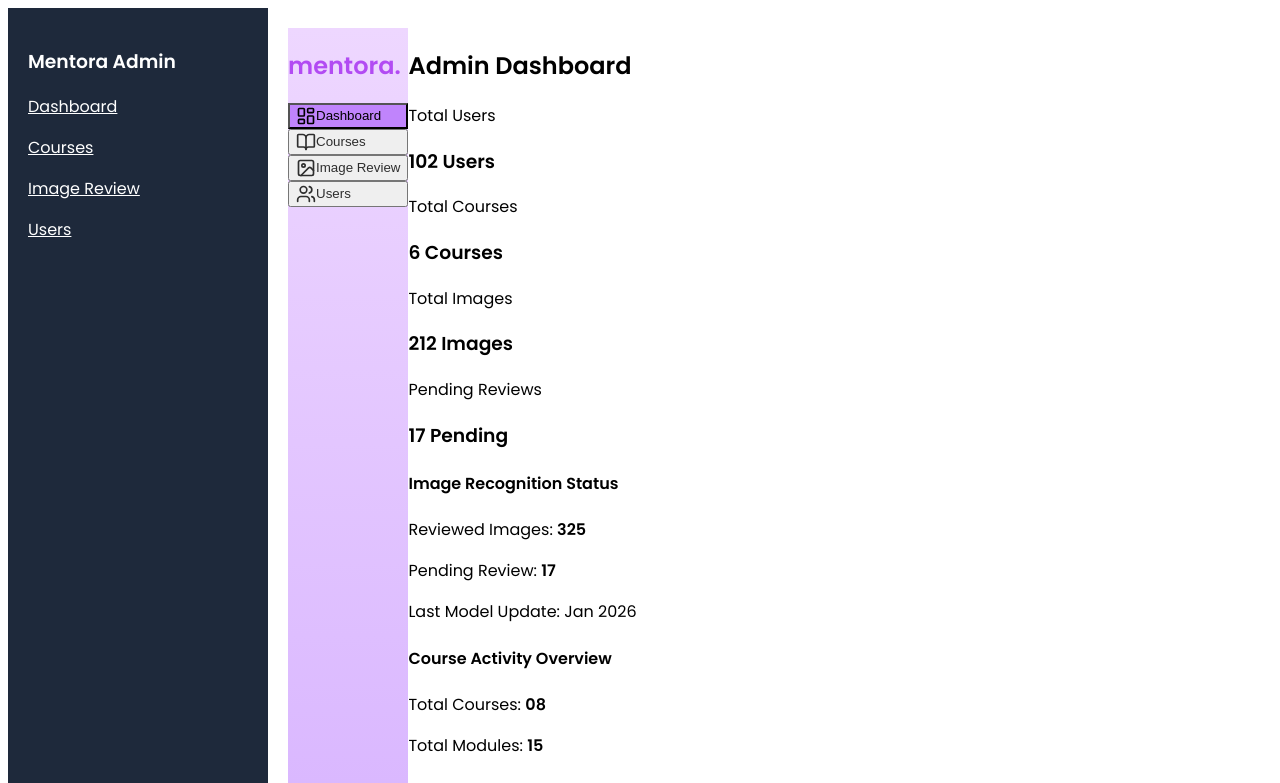
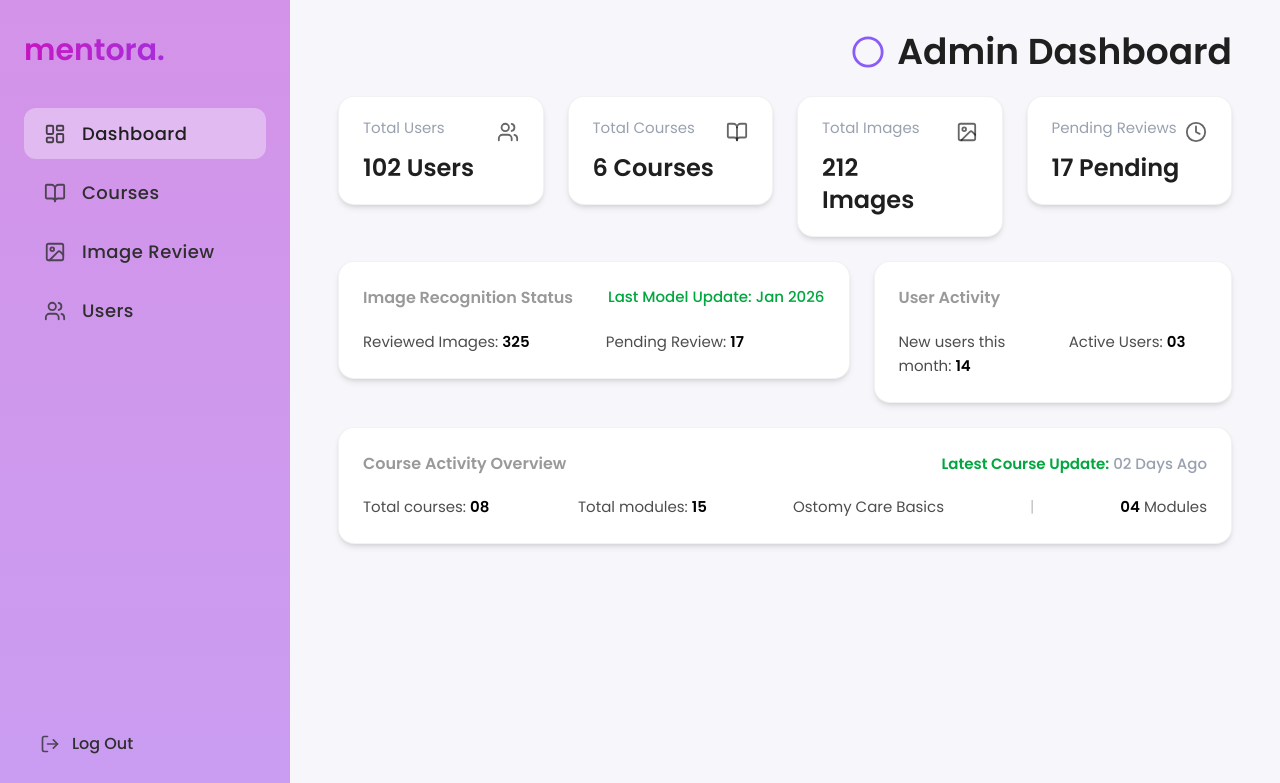
Before and after one commit to muijayaweera/mentora-admin-web, a React (Vite) app: page / in a window 1280 px wide. Shown: the top 783 px of the page. Built offline with nearby package versions, Linux system fonts and the light colour scheme; the HTML template or start-up script is replaced by a standard one.

Commit message:
dashboard updates

```diff
--- a/postcss.config.js
+++ b/postcss.config.js
@@ -1,6 +1,6 @@
 export default {
   plugins: {
-    '@tailwindcss/postcss': {},
+    "@tailwindcss/postcss": {},
     autoprefixer: {},
   },
 };
--- a/src/App.jsx
+++ b/src/App.jsx
@@ -4,7 +4,7 @@ import Dashboard from "./pages/Dashboard";
 import Courses from "./pages/Courses";
 import ImageReview from "./pages/ImageReview";
 import Users from "./pages/Users";
-import Layout from "./components/Layout";
+import AdminLayout from "./layouts/AdminLayout";
 
 function App() {
   const isAuthenticated = true; // temporary
@@ -14,23 +14,16 @@ function App() {
       <Routes>
         <Route path="/login" element={<Login />} />
 
-        <Route
-          path="/*"
-          element={
-            isAuthenticated ? (
-              <Layout>
-                <Routes>
-                  <Route path="/" element={<Dashboard />} />
-                  <Route path="/courses" element={<Courses />} />
-                  <Route path="/images" element={<ImageReview />} />
-                  <Route path="/users" element={<Users />} />
-                </Routes>
-              </Layout>
-            ) : (
-              <Navigate to="/login" />
-            )
-          }
-        />
+        {isAuthenticated ? (
+          <Route element={<AdminLayout />}>
+            <Route path="/" element={<Dashboard />} />
+            <Route path="/courses" element={<Courses />} />
+            <Route path="/imagereview" element={<ImageReview />} />
+            <Route path="/users" element={<Users />} />
+          </Route>
+        ) : (
+          <Route path="*" element={<Navigate to="/login" />} />
+        )}
       </Routes>
     </Router>
   );
--- a/src/components/Layout.jsx
+++ /dev/null
@@ -1,21 +0,0 @@
-import { Link } from "react-router-dom";
-
-export default function Layout({ children }) {
-  return (
-    <div style={{ display: "flex", minHeight: "100vh" }}>
-      <aside style={{ width: "220px", background: "#1e293b", color: "#fff", padding: "20px" }}>
-        <h3>Mentora Admin</h3>
-        <nav>
-          <p><Link to="/" style={{ color: "#fff" }}>Dashboard</Link></p>
-          <p><Link to="/courses" style={{ color: "#fff" }}>Courses</Link></p>
-          <p><Link to="/images" style={{ color: "#fff" }}>Image Review</Link></p>
-          <p><Link to="/users" style={{ color: "#fff" }}>Users</Link></p>
-        </nav>
-      </aside>
-
-      <main style={{ flex: 1, padding: "20px" }}>
-        {children}
-      </main>
-    </div>
-  );
-}
--- a/src/components/Sidebar.jsx
+++ b/src/components/Sidebar.jsx
@@ -1,50 +1,60 @@
 import { LayoutDashboard, BookOpen, Image, Users, LogOut } from "lucide-react";
+import { NavLink } from "react-router-dom";
 
-export default function Sidebar({ active = "Dashboard" }) {
+export default function Sidebar() {
   const items = [
-    { name: "Dashboard", icon: LayoutDashboard },
-    { name: "Courses", icon: BookOpen },
-    { name: "Image Review", icon: Image },
-    { name: "Users", icon: Users },
+    { name: "Dashboard", icon: LayoutDashboard, path: "/" },
+    { name: "Courses", icon: BookOpen, path: "/courses" },
+    { name: "Image Review", icon: Image, path: "/imagereview" },
+    { name: "Users", icon: Users, path: "/users" },
   ];
 
   return (
-    <aside className="h-screen w-64 bg-gradient-to-b from-[#EED7FF] to-[#D9B6FF] font-['Poppins'] flex flex-col justify-between">
-      <div>
+    <aside className="h-screen w-[290px] bg-gradient-to-b from-[#D393E8] to-[#CA9DF2] flex flex-col px-6 py-8">
       {/* Logo */}
-        <div className="px-8 pt-8 pb-10">
-          <h1 className="text-3xl font-medium text-[#B24BF3] tracking-wide">mentora.</h1>
+      <div className="mb-10">
+        <h1 className="text-3xl font-semibold bg-gradient-to-r from-[#C613C1] to-[#902FED] bg-clip-text text-transparent">
+          mentora.
+        </h1>
       </div>
 
-        {/* Navigation */}
-        <nav className="space-y-2 px-4">
-          {items.map(({ name, icon: Icon }) => (
-            <button
+      {/* Nav */}
+      <nav className="flex flex-col gap-2">
+        {items.map(({ name, icon: Icon, path }) => (
+          <NavLink
             key={name}
-              className={`w-full flex items-center gap-3 px-4 py-3 rounded-xl text-left transition \
-                ${active === name
-                  ? "bg-[#C084FC] text-white shadow"
-                  : "text-[#2E2E2E] hover:bg-white/40"}`}
+            to={path}
+            end={path === "/"}
+            className={({ isActive }) =>
+              [
+                "group no-underline relative",
+                "flex items-center gap-4",
+                "px-5 py-3 rounded-xl",
+                "text-[18px] font-medium",
+                "transition",
+                isActive
+                  ? "bg-white/35 text-[#1F1F1F]"
+                  : "text-[#2E2E2E] hover:bg-white/25",
+              ].join(" ")
+            }
           >
-              <Icon size={20} />
-              <span className="text-base">{name}</span>
-            </button>
+            {/* left indicator bar */}
+            <span className="absolute left-0 top-2 bottom-2 w-[4px] rounded-full bg-[#8B5CF6] opacity-0 group-[.active]:opacity-100" />
+
+            <Icon size={22} className="opacity-80" />
+            <span className="tracking-wide">{name}</span>
+          </NavLink>
         ))}
       </nav>
-      </div>
 
-      {/* Logout */}
-      <div className="px-6 pb-8">
-        <button className="flex items-center gap-3 text-[#2E2E2E] hover:text-black">
-          <LogOut size={20} />
-          <span>Log Out</span>
+      {/* Spacer */}
+      <div className="flex-1" />
+
+      {/* Logout (slightly higher + modern) */}
+      <button className="mt-6 flex items-center gap-3 px-4 py-3 rounded-xl text-[#2E2E2E] hover:bg-white/25 transition">
+        <LogOut size={20} className="opacity-80" />
+        <span className="text-[16px] font-medium">Log Out</span>
       </button>
-      </div>
     </aside>
   );
 }
-
-/*
-Make sure Poppins is loaded globally:
-@import url('https://fonts.googleapis.com/css2?family=Poppins:wght@300;400;500;600&display=swap');
-*/
--- a/src/index.css
+++ b/src/index.css
@@ -1,9 +1,6 @@
-@import url('https://fonts.googleapis.com/css2?family=Poppins:wght@300;400;500;600&display=swap');
+@import url("https://fonts.googleapis.com/css2?family=Poppins:wght@300;400;500;600;700&display=swap");
+@import "tailwindcss";
 
-@tailwind base;
-@tailwind components;
-@tailwind utilities;
-
-body {
-  font-family: 'Poppins', sans-serif;
+:root {
+  font-family: "Poppins", system-ui, sans-serif;
 }
--- /dev/null
+++ b/src/layouts/AdminLayout.jsx
@@ -0,0 +1,17 @@
+import { Outlet } from "react-router-dom";
+import Sidebar from "../components/Sidebar";
+
+export default function AdminLayout() {
+  return (
+    <div className="flex min-h-screen bg-[#F7F7FB]">
+      <Sidebar />
+
+      <main className="flex-1 overflow-y-auto bg-[#F7F7FB] px-12 py-8">
+        {/* wider than max-w-6xl so it fills screen like your design */}
+        <div className="max-w-7xl mx-auto">
+          <Outlet />
+        </div>
+      </main>
+    </div>
+  );
+}
--- a/src/pages/Dashboard.jsx
+++ b/src/pages/Dashboard.jsx
@@ -1,76 +1,132 @@
-import Sidebar from "../components/Sidebar";
+import { Circle, Users, BookOpen, Image as ImageIcon, Clock } from "lucide-react";
+
+function StatCard({ title, value, Icon }) {
+  return (
+    <div className="bg-white rounded-2xl px-6 py-5 border border-black/5 shadow-md">
+      <div className="flex items-start justify-between">
+        <div>
+          <p className="text-[15px] text-gray-400 mb-3">{title}</p>
+          <h3 className="text-2xl font-semibold text-[#1F1F1F]">{value}</h3>
+        </div>
+        <Icon size={22} className="text-black/60 mt-1" />
+      </div>
+    </div>
+  );
+}
+
+function Card({ title, right, children }) {
+  return (
+    <div className="bg-white rounded-2xl p-6 border border-black/5 shadow-md">
+      <div className="flex items-center justify-between mb-5">
+        <p className="text-[16px] font-semibold text-black/40">{title}</p>
+        {right}
+      </div>
+      {children}
+    </div>
+  );
+}
 
 export default function Dashboard() {
+  const cards = [
+    { title: "Total Users", value: "102 Users", icon: Users },
+    { title: "Total Courses", value: "6 Courses", icon: BookOpen },
+    { title: "Total Images", value: "212 Images", icon: ImageIcon },
+    { title: "Pending Reviews", value: "17 Pending", icon: Clock },
+  ];
+
   return (
-    <div className="flex">
-      <Sidebar active="Dashboard" />
-      <main className="flex-1 p-8">
-
-     <div className="dashboard">
-      {/* Header */}
-      <div className="dashboard-header">
-        <h2>Admin Dashboard</h2>
+    <div className="space-y-6">
+      {/* Header (top-right) */}
+      <div className="flex items-center justify-end gap-3">
+        <Circle className="text-[#8B5CF6]" size={34} />
+        <h2 className="text-4xl font-semibold text-[#1F1F1F]">
+          Admin Dashboard
+        </h2>
       </div>
 
-      {/* Summary Cards */}
-      <div className="card-grid">
-        <div className="card">
-          <p className="card-title">Total Users</p>
-          <h3>102 Users</h3>
+      {/* 12-col grid wrapper */}
+      <div className="grid grid-cols-12 gap-6">
+        {/* Row 1: 4 summary cards (each 3 cols) */}
+        {cards.map((c) => (
+          <div key={c.title} className="col-span-12 sm:col-span-6 lg:col-span-3">
+            <StatCard title={c.title} value={c.value} Icon={c.icon} />
+          </div>
+        ))}
+
+        {/* Row 2: Image status (7 cols) + User activity (5 cols) */}
+        <div className="col-span-12 lg:col-span-7">
+          <Card
+            title="Image Recognition Status"
+            right={
+              <span className="text-green-600 font-medium text-[15px]">
+                Last Model Update: Jan 2026
+              </span>
+            }
+          >
+            <div className="grid grid-cols-2 gap-6 text-[15px]">
+              <p className="text-black/70 leading-relaxed">
+                Reviewed Images:{" "}
+                <span className="font-semibold text-black">325</span>
+              </p>
+              <p className="text-black/70 leading-relaxed">
+                Pending Review:{" "}
+                <span className="font-semibold text-black">17</span>
+              </p>
+            </div>
+          </Card>
         </div>
 
-        <div className="card">
-          <p className="card-title">Total Courses</p>
-          <h3>6 Courses</h3>
+        <div className="col-span-12 lg:col-span-5">
+          <Card title="User Activity">
+            <div className="grid grid-cols-2 gap-8 text-[15px]">
+              <p className="text-black/70 leading-relaxed">
+                New users this month:{" "}
+                <span className="font-semibold text-black">14</span>
+              </p>
+              <p className="text-black/70 leading-relaxed">
+                Active Users:{" "}
+                <span className="font-semibold text-black">03</span>
+              </p>
+            </div>
+          </Card>
         </div>
 
-        <div className="card">
-          <p className="card-title">Total Images</p>
-          <h3>212 Images</h3>
-        </div>
+        {/* Row 3: One wide course activity card (full width) */}
+        <div className="col-span-12">
+          <Card
+            title="Course Activity Overview"
+            right={
+              <span className="text-[15px]">
+                <span className="text-green-600 font-semibold">
+                  Latest Course Update:
+                </span>{" "}
+                <span className="text-gray-400 font-medium">02 Days Ago</span>
+              </span>
+            }
+          >
+            {/* Align items to a clean 12-col rhythm */}
+            <div className="grid grid-cols-12 items-center gap-4 text-[15px]">
+              <div className="col-span-12 md:col-span-3 text-black/70">
+                Total courses:{" "}
+                <span className="font-semibold text-black">08</span>
+              </div>
 
-        <div className="card">
-          <p className="card-title">Pending Reviews</p>
-          <h3>17 Pending</h3>
-        </div>
-      </div>
+              <div className="col-span-12 md:col-span-3 text-black/70">
+                Total modules:{" "}
+                <span className="font-semibold text-black">15</span>
+              </div>
 
-      {/* Image Recognition Status */}
-      <div className="section">
-        <h4>Image Recognition Status</h4>
-        <div className="section-row">
-          <p>Reviewed Images: <strong>325</strong></p>
-          <p>Pending Review: <strong>17</strong></p>
-          <p className="highlight">Last Model Update: Jan 2026</p>
-        </div>
-      </div>
-
-      {/* Course Activity */}
-      <div className="section-grid">
-        <div className="section">
-          <h4>Course Activity Overview</h4>
-          <p>Total Courses: <strong>08</strong></p>
-          <p>Total Modules: <strong>15</strong></p>
-        </div>
-
-        <div className="section">
-          <h4 className="highlight">Latest Course Update</h4>
-          <p><strong>Ostomy Care Basics</strong></p>
-          <p>04 Modules</p>
-          <p className="muted">02 Days Ago</p>
-        </div>
-      </div>
-
-      {/* User Activity */}
-      <div className="section">
-        <h4>User Activity</h4>
-        <div className="section-row">
-          <p>New users this month: <strong>14</strong></p>
-          <p>Active Users: <strong>03</strong></p>
+              <div className="col-span-12 md:col-span-6 flex items-center justify-between text-black/70">
+                <span>Ostomy Care Basics</span>
+                <span className="text-black/25 mx-4">|</span>
+                <span>
+                  <span className="font-semibold text-black">04</span> Modules
+                </span>
+              </div>
+            </div>
+          </Card>
         </div>
       </div>
     </div>
-     </main>
-    </div>
   );
 }
--- a/tailwind.config.js
+++ b/tailwind.config.js
@@ -2,7 +2,7 @@
 export default {
   content: [
     "./index.html",
-    "./src/**/*.{js,jsx,ts,tsx}",
+    "./src/**/*.{js,ts,jsx,tsx}",
   ],
   theme: {
     extend: {},
```
Lines whose indentation alone changed are shown as unchanged.
